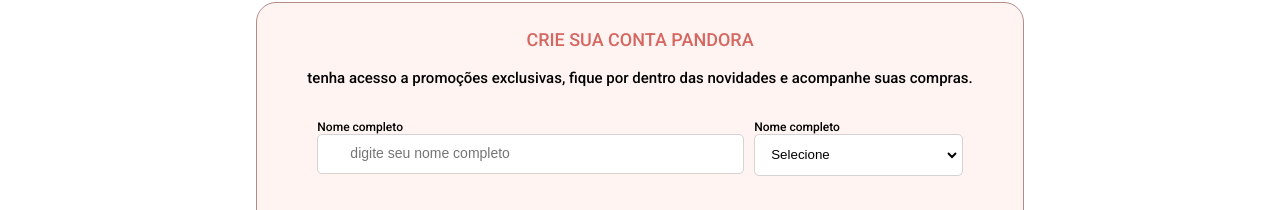
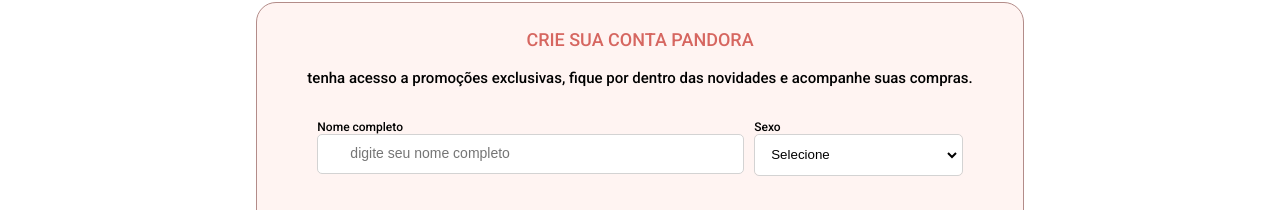
Before and after one commit to pauloteodoro/Front-Pandora, a React (Create React App) app: page /cadastro in a window 1280 px wide. Shown: the part 123-333 px from the top of the page. Built offline with nearby package versions, Linux system fonts and the light colour scheme.

Commit message:
ajuste titulo nome select sexo

```diff
--- a/src/pages/Cadastro/index.js
+++ b/src/pages/Cadastro/index.js
@@ -71,8 +71,7 @@
           />
 
           <SelectPandora
-            titulo="Nome completo"
-            placeholder="digite seu nome completo"
+            titulo="Sexo"
             sizeMax={12}
             sizeValue={4}
             dados={sexo}
```
